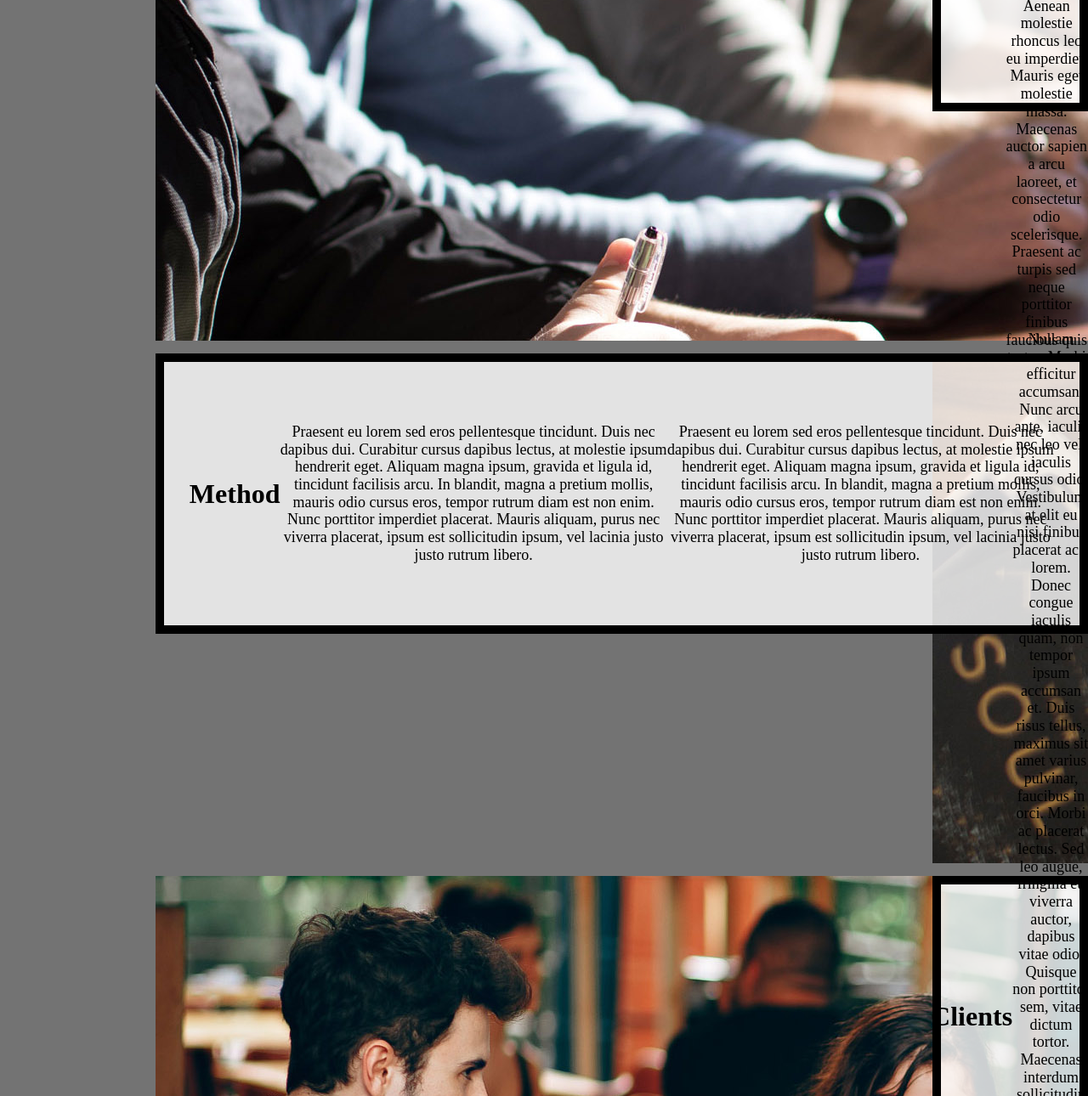
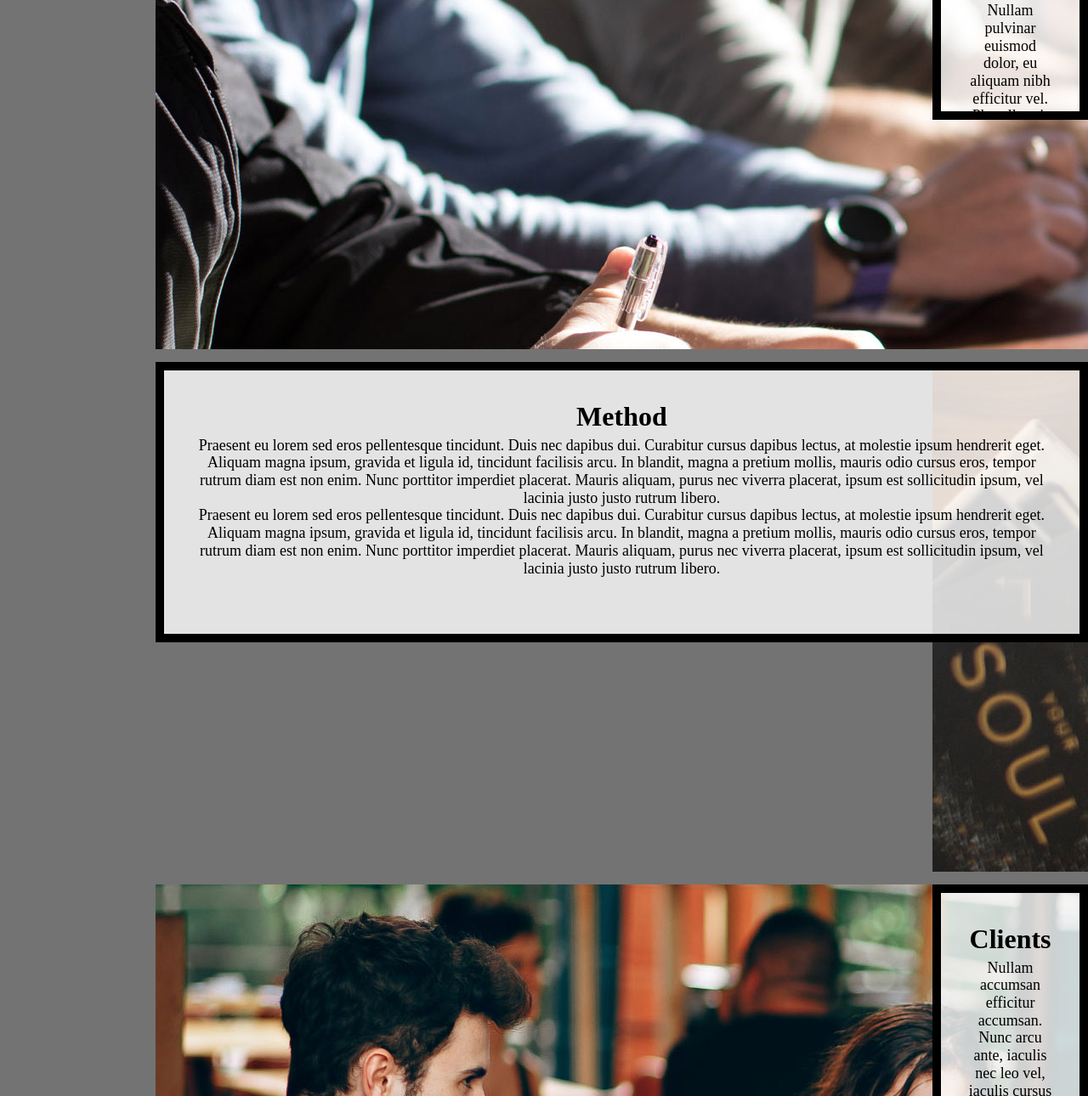
Before and after one commit to evaivezaj/hw3_2025, a plain HTML site: page index.html in a window 1280 px wide. Shown: the part 685-1975 px from the top of the page at 85% size. Drawn offline with Linux system fonts and the light colour scheme.

Commit message:
Add files via upload

```diff
--- a/css/style.css
+++ b/css/style.css
@@ -54,19 +54,19 @@ first div in the grid  and place it in the grid. */
 }
 
 .about {
-  grid-row: 2;
+  grid-row: 2 / span 1;
 }
 
 .method {
-  grid-row: 3;
+  grid-row: 3 / span 1;
 }
 
 .clients {
-  grid-row: 4;
+  grid-row: 4 / span 1;
 }
 
 .contact {
-  grid-row: 5;
+  grid-row: 5 / span 1;
 }
 
 .about-image, .method-image, .clients-image, .contact-image {
@@ -76,26 +76,25 @@ first div in the grid  and place it in the grid. */
 }
 
 .about-image {
-  grid-row: 2;
+  grid-row: 2 / span 1;
 }
 
 .method-image {
-  grid-row: 3;
+  grid-row: 3 / span 1;
 }
 
 .clients-image {
-  grid-row: 4;
+  grid-row: 4 / span 1;
 }
 
 .contact-image {
-  grid-row: 5;
+  grid-row: 5 / span 1;
 }
  /* Step 8: Write the selector/rule property to style the .text-block class. */
 
 
  /* Step 8: Write the selector/rule property to style the .text-block class. */
  .text-block {
-  display: flex; /* Optional: Add some space below each text block */
   justify-content: center;
   align-items: center;
   text-align: center;
@@ -121,15 +120,16 @@ first div in the grid  and place it in the grid. */
   /* Steps 11 and 12: Update the grid-column property of the grid's children (where-needed)*/
 
      .about, .clients, .method-image, .contact-image {
-          grid-column: 3 / 5;
+          grid-column: 3 / span 2;
      }
 
      .method, .contact, .about-image, .clients-image {
-          grid-column: 2 / 4;
+          grid-column: 2 / span 2;
      }
 
  /* Step 13:Write the selector/rule property to update the .text-block class */
      .text-block {
           max-height: 250px;
+          overflow: scroll;
      }
 }
--- a/index.html
+++ b/index.html
@@ -5,8 +5,8 @@
     <meta name="viewport" content="width=device-width, initial-scale=1.0">
     <link rel="icon" type="image/png" href="images/logo-drk.png" />
     <link rel="stylesheet" type="text/css" href="css/html5reset.css">
+    <link rel="stylesheet" type="text/css" href="css/starter_style.css">
     <link rel="stylesheet" type="text/css" href="css/style.css">
-    <link rel="stylesheet" type="text/css" href="css/starter_style.css">
     <title>Newer Company Inc.</title>
   </head>
   <body>
```
